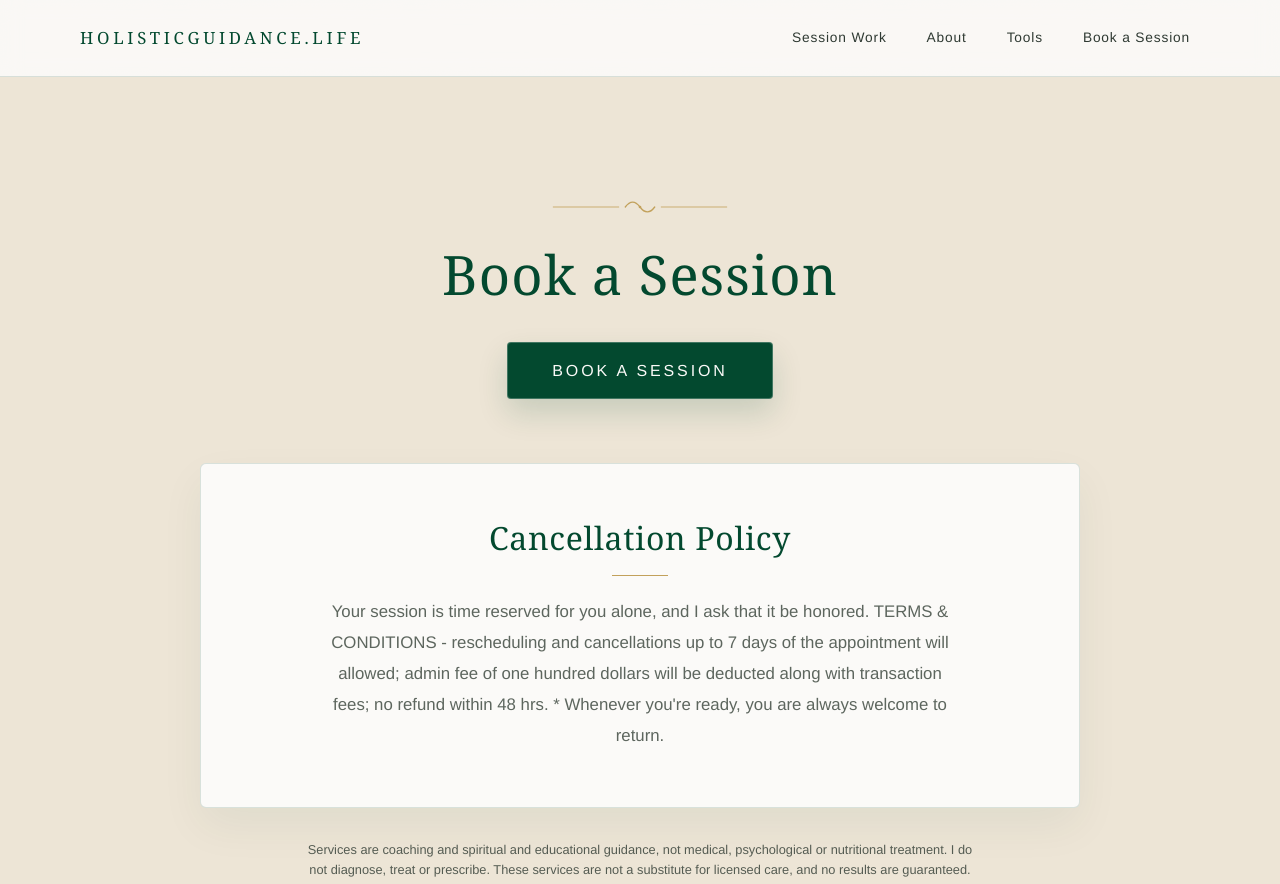
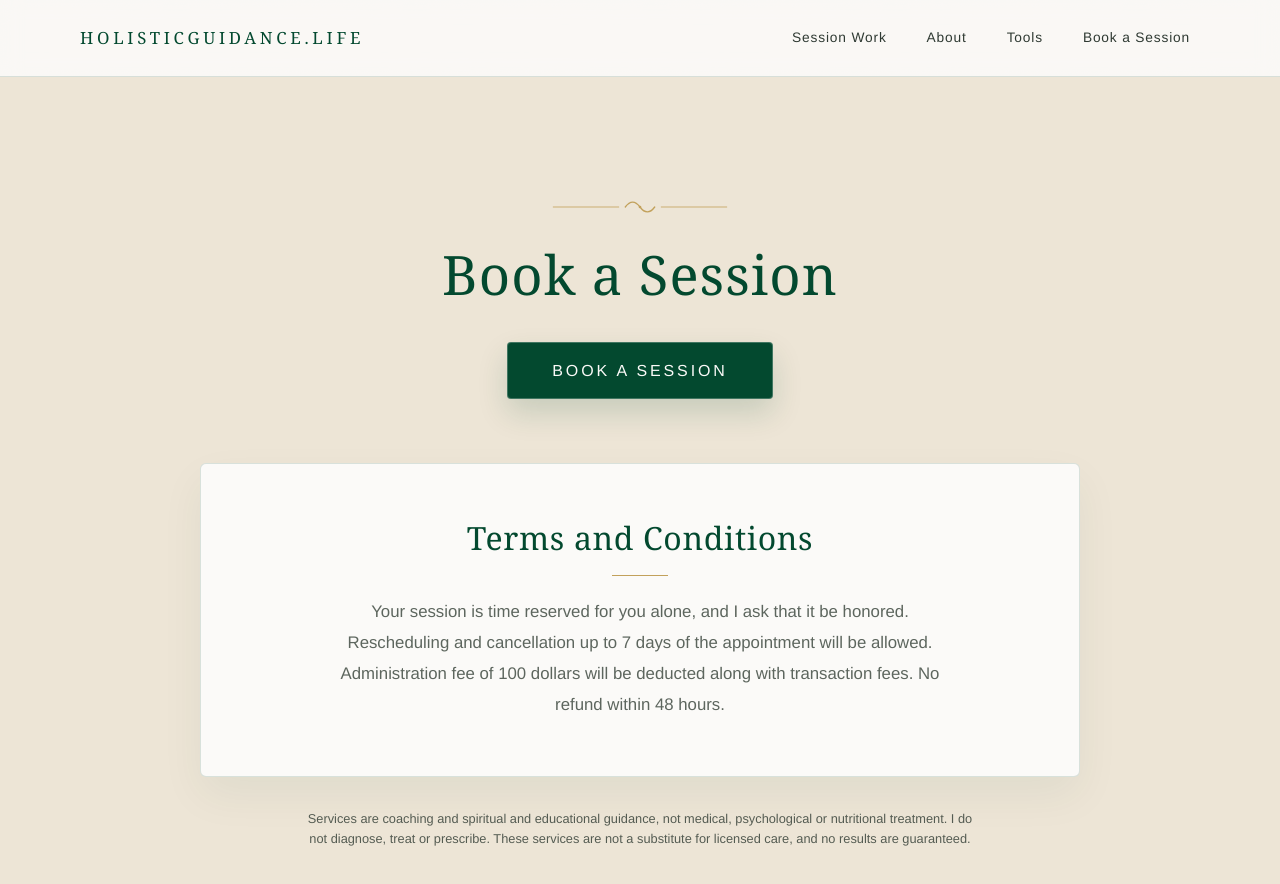
Before and after one commit to drivetech351-lab/holisticguidance-preview, a plain HTML site: page book.html in a window 1280 px wide. Shown: the top 884 px of the page. Drawn offline with Linux system fonts and the light colour scheme.

Commit message:
Policy: Terms and Conditions restructure (cp-v3.5.0)

```diff
--- a/assets/scheduling/scheduling-config.js
+++ b/assets/scheduling/scheduling-config.js
@@ -27,6 +27,6 @@ window.HOLISTIC_SCHEDULING = {
   enabled: true,
   calendlyUrl: 'https://calendly.com/julia-holisticguidance',
   bookingUrl: 'https://calendly.com/julia-holisticguidance/30min?hide_gdpr_banner=1',
-  policyVersion: 'cp-v3.4.2',
-  cancellationPolicy: "Your session is time reserved for you alone, and I ask that it be honored. TERMS & CONDITIONS - rescheduling and cancellations up to 7 days of the appointment will allowed; admin fee of one hundred dollars will be deducted along with transaction fees; no refund within 48 hrs. * Whenever you're ready, you are always welcome to return."
+  policyVersion: 'cp-v3.5.0',
+  cancellationPolicy: "Your session is time reserved for you alone, and I ask that it be honored. Rescheduling and cancellation up to 7 days of the appointment will be allowed. Administration fee of 100 dollars will be deducted along with transaction fees. No refund within 48 hours."
 };
--- a/assets/scheduling/scheduling.js
+++ b/assets/scheduling/scheduling.js
@@ -18,7 +18,7 @@
 
   var COPY = {
     button: 'Book a Session',
-    title: 'Cancellation Policy',
+    title: 'Terms and Conditions',
     agree: 'I have read and agree to the cancellation policy.',
     cont: 'Continue to payment',
     close: 'Close'
--- a/book.html
+++ b/book.html
@@ -85,8 +85,9 @@
           <h1>Book a Session</h1>
           <div data-scheduling-root></div>
           <div class="booking-block" id="cancellation">
-            <h2>Cancellation Policy</h2>
-            <p>Your session is time reserved for you alone, and I ask that it be honored. TERMS &amp; CONDITIONS - rescheduling and cancellations up to 7 days of the appointment will allowed; admin fee of one hundred dollars will be deducted along with transaction fees; no refund within 48 hrs. * Whenever you're ready, you are always welcome to return.</p>
+            <h2>Terms and Conditions</h2>
+            <p>Your session is time reserved for you alone, and I ask that it be honored.</p>
+            <p>Rescheduling and cancellation up to 7 days of the appointment will be allowed. Administration fee of 100 dollars will be deducted along with transaction fees. No refund within 48 hours.</p>
           </div>
           <p class="disclaimer">Services are coaching and spiritual and educational guidance, not medical, psychological or nutritional treatment. I do not diagnose, treat or prescribe. These services are not a substitute for licensed care, and no results are guaranteed.</p>
         </div>
```
Also changed, not shown: book/index.html (+3 -2 lines), index.html (+3 -2 lines).
